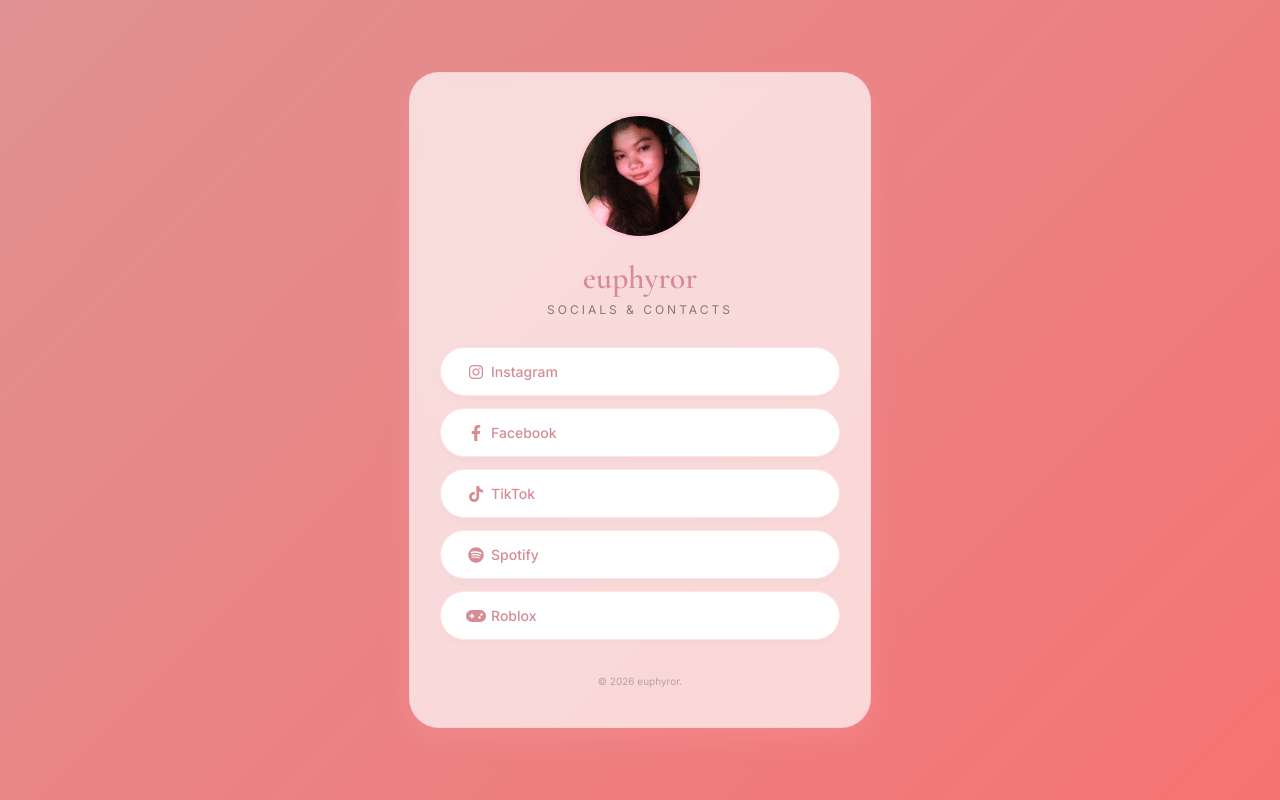
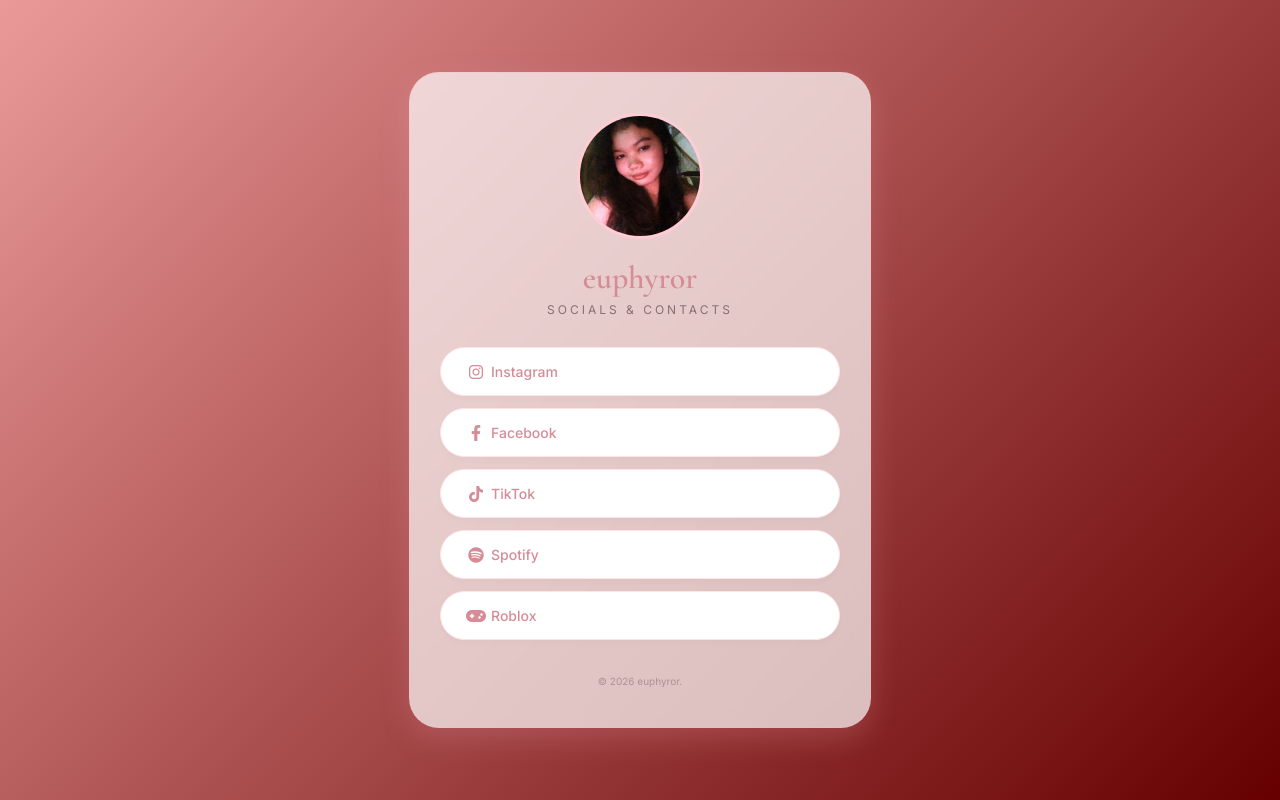
Before and after one commit to clickandclasp/euphyror, a plain HTML site: page index.html in a window 1280 px wide. Drawn offline with nearby package versions, Linux system fonts and the light colour scheme.

Commit message:
Update index.html

```diff
--- a/index.html
+++ b/index.html
@@ -16,7 +16,7 @@
             margin: 0;
             font-family: 'Inter', sans-serif;
             /* Light Blush Pink Gradient */
-            background: linear-gradient(135deg, #e09191, #f67373);
+            background: linear-gradient(135deg, #ea9999, #660000);
             color: #5d4a4d;
             display: flex;
             justify-content: center;
```
